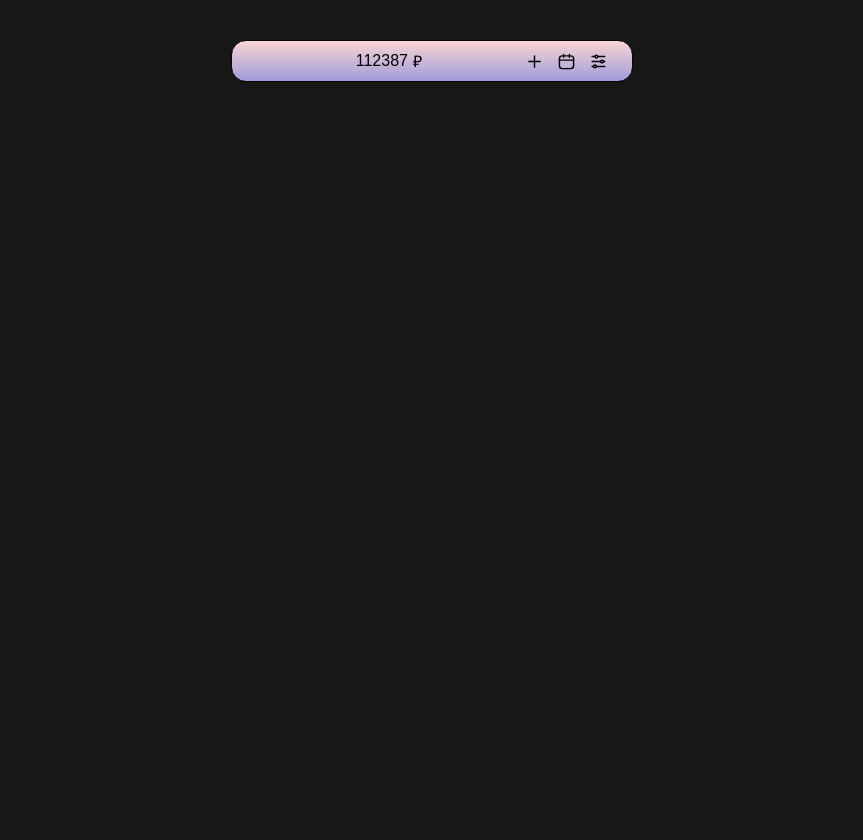
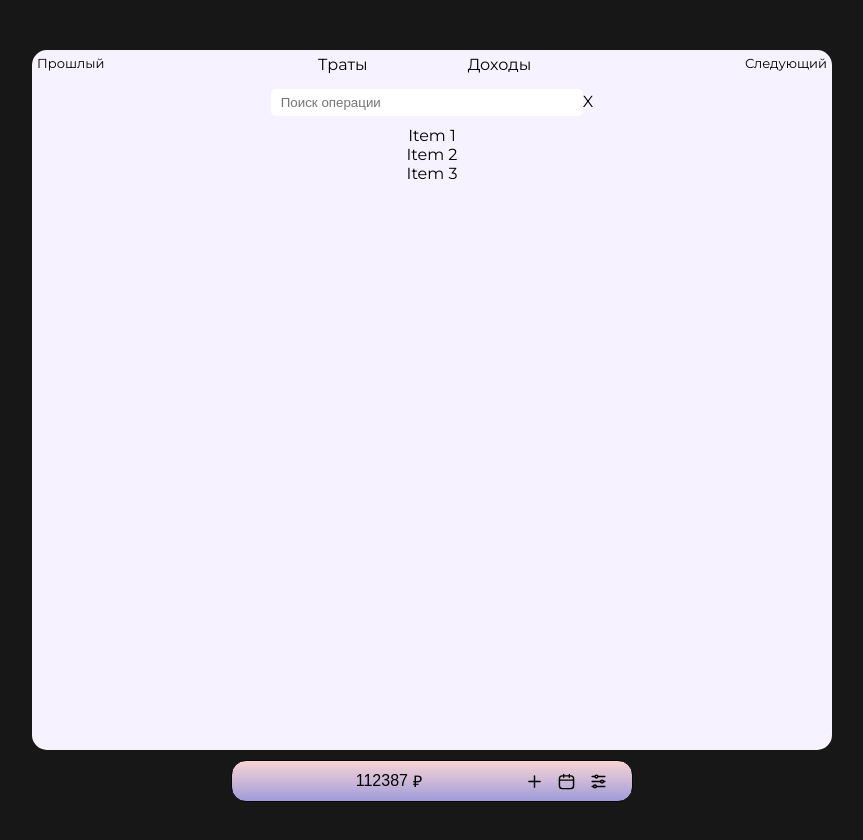
Before and after one commit to neblessed/desktop-finanalytics, a React (Vite) app: page / in a window 1280 px wide. Shown: the whole page, without its empty margins (208-1071 px from the left). Before the commit the page ends 800 px from the top, so only its background shows below. Built offline with nearby package versions, Linux system fonts and the light colour scheme; a web font is replaced by a local one.

Commit message:
wip feed

```diff
--- a/src/App.tsx
+++ b/src/App.tsx
@@ -1,9 +1,11 @@
 import "./App.css";
+import Feed from "./components/Feed/Feed";
 import MainMenu from "./components/MainMenu/MainMenu";
 
 function App() {
     return (
         <>
+            <Feed />
             <MainMenu />
         </>
     );
--- /dev/null
+++ b/src/components/Feed/Feed.css
@@ -0,0 +1,64 @@
+.feed {
+    width: 800px;
+    height: 700px;
+    /* max-height: 800px; */
+    background-color: beige;
+
+    margin-left: auto;
+    margin-right: auto;
+    margin: 10px auto;
+
+    border-radius: var(--fa-radius);
+    background: #f6f2ff;
+}
+
+.feed__header {
+    display: flex;
+    justify-content: space-between;
+    padding: 5px 5px;
+    align-content: center;
+
+    font-size: small;
+
+    margin-bottom: 10px;
+}
+
+.feed__header__categories {
+    display: flex;
+    gap: 100px;
+
+    font-size: medium;
+}
+
+.prev {
+    cursor: pointer;
+}
+
+.next {
+    cursor: pointer;
+}
+
+.feed__header__item {
+    cursor: pointer;
+}
+
+.feed__search {
+    margin-left: auto;
+    margin-right: auto;
+    margin-bottom: 10px;
+}
+
+.feed__search__field {
+    width: 300px;
+    height: 25px;
+
+    border-radius: 5px;
+    border: none;
+
+    padding-left: 10px;
+}
+.feed__search__cross {
+    cursor: pointer;
+}
+.feed__items {
+}
--- /dev/null
+++ b/src/components/Feed/Feed.tsx
@@ -0,0 +1,30 @@
+import "./Feed.css";
+
+function Feed() {
+    return (
+        <div className="feed">
+            <div className="feed__header">
+                <span className="prev">Прошлый</span>
+                <div className="feed__header__categories">
+                    <div className="feed__header__item">Траты</div>
+                    <div className="feed__header__item">Доходы</div>
+                </div>
+                <span className="next">Следующий</span>
+            </div>
+            <div className="feed__search">
+                <input
+                    className="feed__search__field"
+                    placeholder="Поиск операции"
+                />
+                <span className="feed__search__cross">X</span>
+            </div>
+            <div className="feed__items">
+                <div>Item 1</div>
+                <div>Item 2</div>
+                <div>Item 3</div>
+            </div>
+        </div>
+    );
+}
+
+export default Feed;
```
